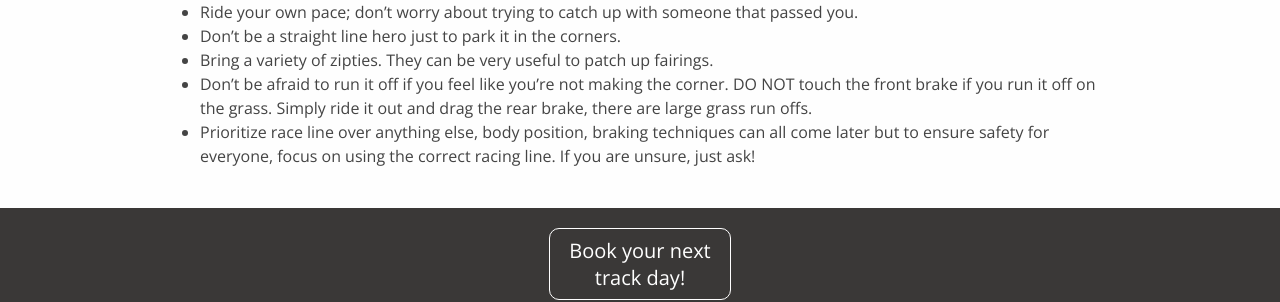
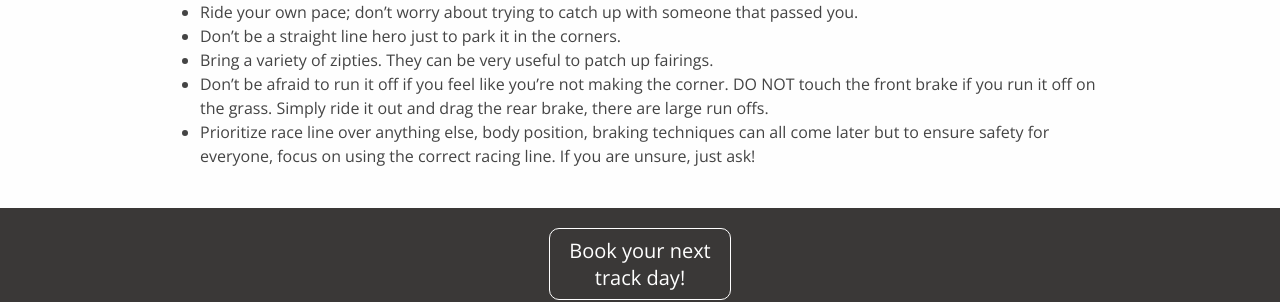
Before and after one commit to kwsportracing/site, a Jekyll site: the page built from docs/faq.md, in a window 1280 px wide and 900 px high, scrolled down 1055 px. Shown: the part 187-489 px from the top of the window. Built offline with Jekyll 4.4.1, drawn with Linux system fonts in a browser that asks for light colours; nearby versions of some CDN libraries; some of the changed lines change nothing that is shown; some of the changed text lies outside the part shown.

Commit message:
Update faq.md

```diff
--- a/docs/faq.md
+++ b/docs/faq.md
@@ -4,9 +4,9 @@
 permalink: /faq/
 ---
 
-## FAQ Section
+## FAQ
 
-### For those new to track
+### For those new to track...
 
 **Q: What do I need to do to my bike?**
 
@@ -46,5 +46,5 @@
 - Ride your own pace; don’t worry about trying to catch up with someone that passed you.
 - Don’t be a straight line hero just to park it in the corners.
 - Bring a variety of zipties. They can be very useful to patch up fairings.
-- Don’t be afraid to run it off if you feel like you’re not making the corner. DO NOT touch the front brake if you run it off on the grass. Simply ride it out and drag the rear brake, there are large grass run offs.
+- Don’t be afraid to run it off if you feel like you’re not making the corner. DO NOT touch the front brake if you run it off on the grass. Simply ride it out and drag the rear brake, there are large run offs.
 - Prioritize race line over anything else, body position, braking techniques can all come later but to ensure safety for everyone, focus on using the correct racing line. If you are unsure, just ask!
```
